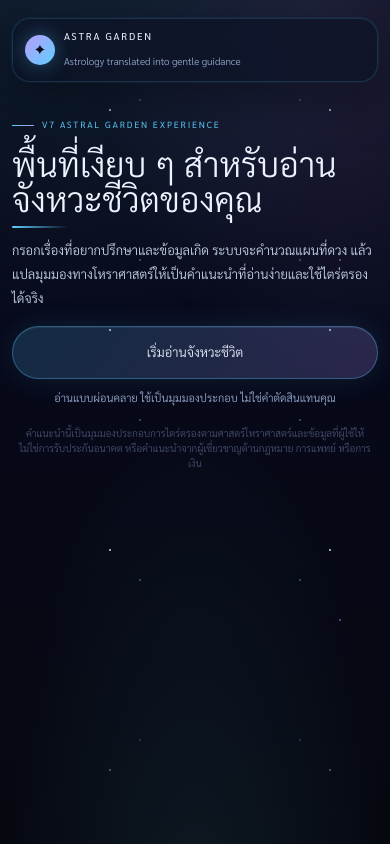
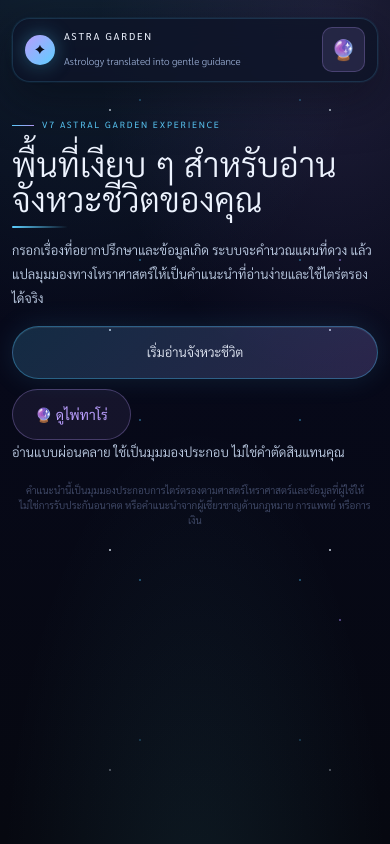
Before and after one commit to kitkasemkb/astra-garden, a Next.js app: page / in a window 390 px wide. Built offline with nearby package versions, Linux system fonts and the light colour scheme.

Commit message:
Fix mobile tarot btn visibility + disable auto-scroll on streaming

```diff
--- a/app/globals.css
+++ b/app/globals.css
@@ -587,10 +587,27 @@ body::before {
   color: var(--aurora-2); font-size: 11px; text-decoration: none;
   border: 1px solid rgba(184,157,252,.3); border-radius: 999px;
   padding: 5px 12px; letter-spacing: .1em;
-  background: rgba(184,157,252,.08);
-  transition: .2s;
+  background: rgba(184,157,252,.08); transition: .2s;
 }
 .topbar-tarot-btn:hover { background: rgba(184,157,252,.18); border-color: var(--aurora-2) }
+
+/* ปุ่มทาโร่บนมือถือ (topbar) */
+.topbar-tarot-mobile {
+  display: none; text-decoration: none;
+  font-size: 20px; padding: 4px 8px; border-radius: 10px;
+  background: rgba(184,157,252,.12); border: 1px solid rgba(184,157,252,.25);
+}
+
+/* ปุ่มทาโร่ใน landing */
+.landing-tarot-btn {
+  display: inline-flex; align-items: center; gap: 6px;
+  text-decoration: none; color: var(--aurora-2);
+  border: 1px solid rgba(184,157,252,.3); border-radius: 999px;
+  padding: 12px 22px; font-size: 14px; font-weight: 400;
+  background: rgba(184,157,252,.08); transition: .2s;
+}
+.landing-tarot-btn:hover { background: rgba(184,157,252,.18); border-color: var(--aurora-2) }
+.landing-action-hint { font-size: 12px; color: var(--star-dim); margin: 10px 0 0; line-height: 1.6 }
 
 /* ── Tarot Hero ───────────────────────────────────────────────────── */
 .tarot-hero {
@@ -964,6 +981,7 @@ body::before {
   .brand-sigil { width: 30px; height: 30px; font-size: 13px }
   .brand-lockup strong { font-size: 10px }
   .topbar-meta { display: none }
+  .topbar-tarot-mobile { display: flex; align-items: center }
 
   .landing-scene { display: block; min-height: auto; margin-top: 6px }
   .landing-copy { padding: 18px 0 6px }
--- a/app/page.tsx
+++ b/app/page.tsx
@@ -345,7 +345,7 @@ export default function HomePage() {
   }
 
   useEffect(() => {
-    chatEndRef.current?.scrollIntoView({ behavior: "smooth" });
+    // ไม่ auto-scroll — ให้ user เลื่อนเอง
   }, [chatMessages, chatLoading]);
 
   useEffect(() => {
@@ -415,6 +415,8 @@ export default function HomePage() {
           <span>Personal reading</span>
           <a href="/tarot" className="topbar-tarot-btn">🔮 ไพ่ทาโร่</a>
         </div>
+        {/* แสดงเฉพาะมือถือ */}
+        <a href="/tarot" className="topbar-tarot-mobile">🔮</a>
       </header>
 
       {step === 0 && (
@@ -429,8 +431,11 @@ export default function HomePage() {
               <button className="luxury-button" onClick={() => setStep(1)}>
                 เริ่มอ่านจังหวะชีวิต
               </button>
-              <span>อ่านแบบผ่อนคลาย ใช้เป็นมุมมองประกอบ ไม่ใช่คำตัดสินแทนคุณ</span>
+              <a href="/tarot" className="landing-tarot-btn">
+                🔮 ดูไพ่ทาโร่
+              </a>
             </div>
+            <p className="landing-action-hint">อ่านแบบผ่อนคลาย ใช้เป็นมุมมองประกอบ ไม่ใช่คำตัดสินแทนคุณ</p>
           </div>
 
           <div className="hero-art" aria-hidden="true">
--- a/app/tarot/page.tsx
+++ b/app/tarot/page.tsx
@@ -22,7 +22,7 @@ export default function TarotPage() {
   const interpretRef = useRef<HTMLDivElement>(null);
 
   useEffect(() => {
-    if (isStreaming) interpretRef.current?.scrollIntoView({ behavior: "smooth" });
+    // ไม่ auto-scroll — ให้ user เลื่อนเอง
   }, [interpretation, isStreaming]);
 
   async function startReading() {
```
